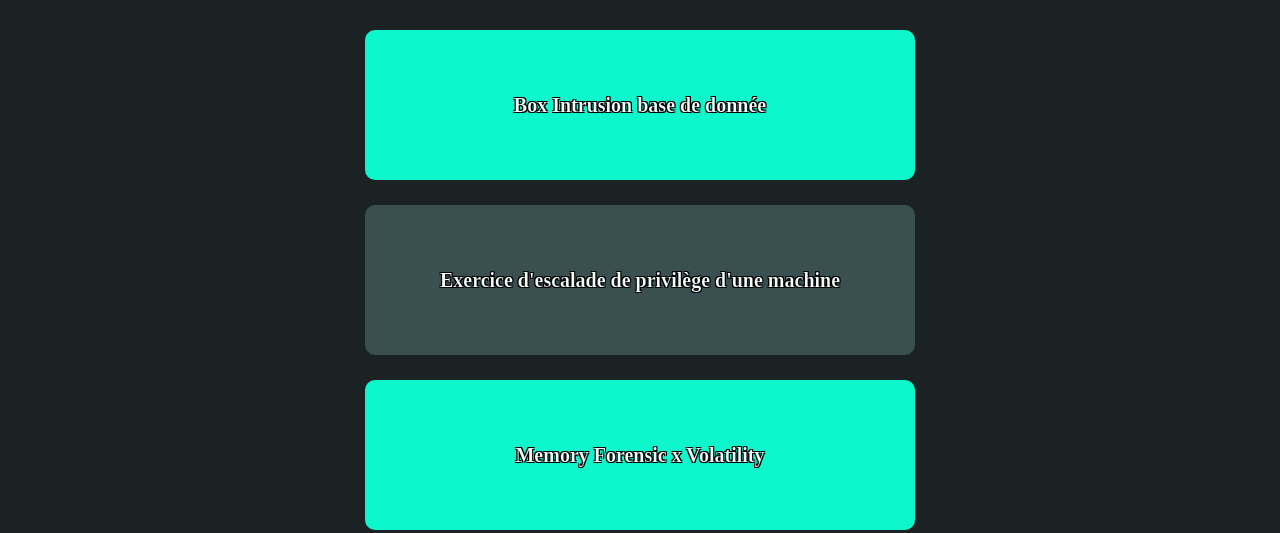
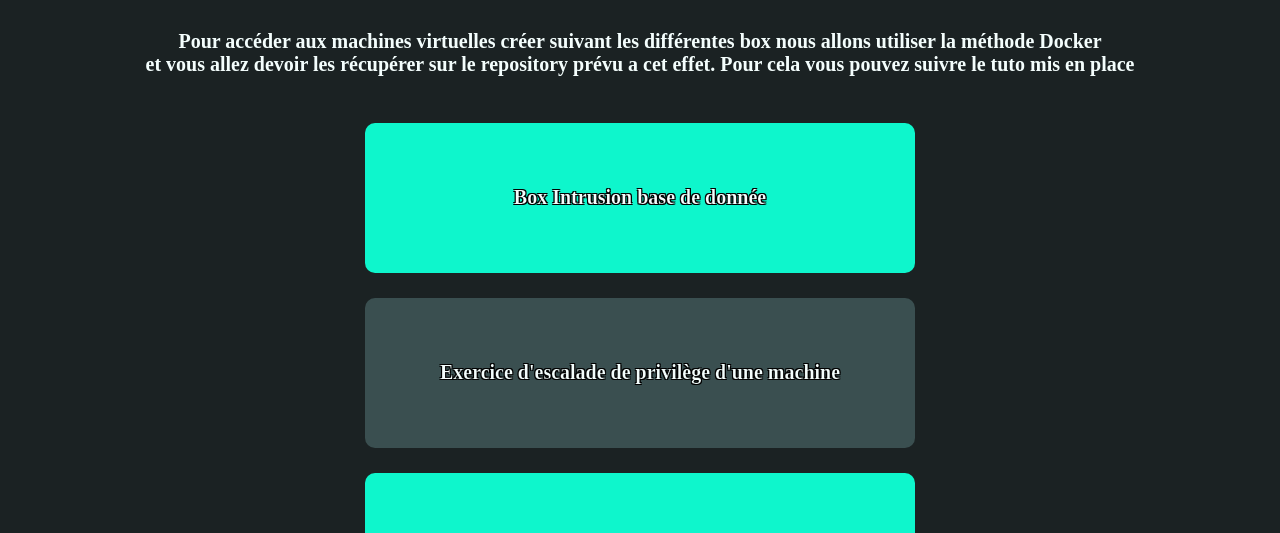
Before and after one commit to MathisSenicourt/CTFYnov, a plain HTML site: page frontend/html/index.html in a window 1280 px wide. Shown: the part 189-722 px from the top of the page. Drawn offline with Linux system fonts and the light colour scheme.

Commit message:
retouches texte

```diff
--- a/frontend/css/index.css
+++ b/frontend/css/index.css
@@ -7,6 +7,12 @@
     text-align: center;
     font-size: 50px;
     padding: 15px;
+}
+
+.second-title {
+    text-align: center;
+    font-size: 20px;
+    padding-bottom: 30px;
 }
 
 a {
--- a/frontend/html/index.html
+++ b/frontend/html/index.html
@@ -23,6 +23,8 @@
         </a>
     </div>
     <h1 class="title">CTF Ynov</h1>
+    <h2 class="second-title">Pour accéder aux machines virtuelles créer suivant les différentes box nous allons utiliser la méthode Docker<br>
+        et vous allez devoir les récupérer sur le repository prévu a cet effet. Pour cela vous pouvez suivre le tuto mis en place</h2>
     <div class="cards">
         <a href="intrusionBDD.html">
             <div class="card blue">
```
Also changed, not shown: frontend/html/memoryForensicxVolatility.html (+1 -1 lines).
